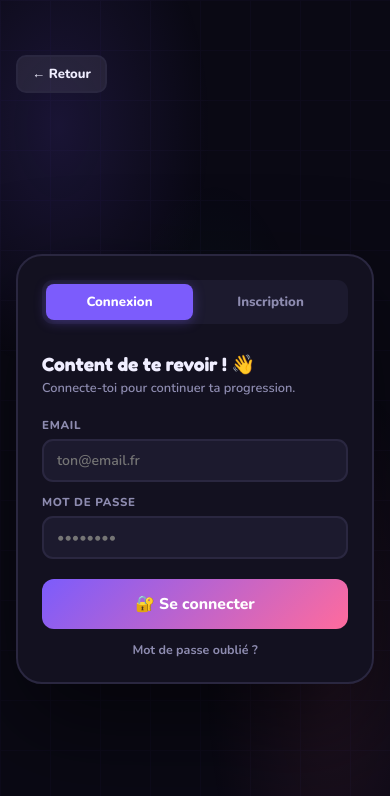
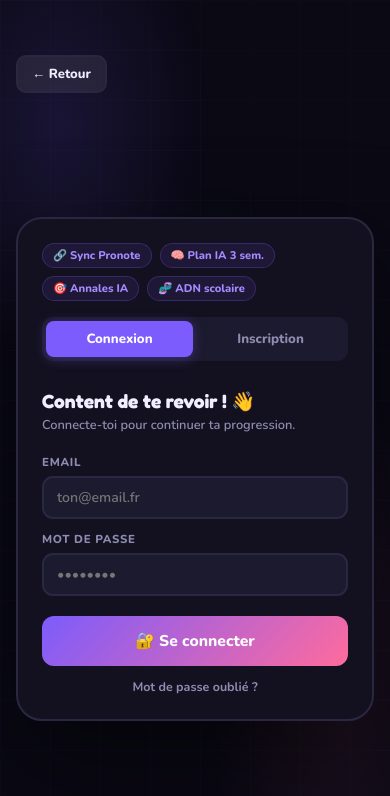
Before and after one commit to oboudri-web/duneia-frontend, a Next.js app: page /auth in a window 390 px wide. Shown: the top 796 px of the page. Built offline with nearby package versions, Linux system fonts and the light colour scheme.

Commit message:
feat: mini features banner on auth mobile

```diff
--- a/app/auth/page.tsx
+++ b/app/auth/page.tsx
@@ -148,6 +148,13 @@ function AuthContent() {
 
         {/* RIGHT */}
         <div className='auth-right' style={{padding:'44px 36px', display:'flex', flexDirection:'column', justifyContent:'center'}}>
+          {/* Mini features - mobile only */}
+          <div className="auth-mobile-features" style={{marginBottom:'16px', display:'flex', gap:'8px', flexWrap:'wrap'}}>
+            {['🔗 Sync Pronote','🧠 Plan IA 3 sem.','🎯 Annales IA','🧬 ADN scolaire'].map(f=>(
+              <div key={f} style={{background:'rgba(124,92,252,0.1)', border:'1px solid rgba(124,92,252,0.25)', borderRadius:'100px', padding:'4px 10px', fontSize:'0.7rem', fontWeight:800, color:'#a48bff'}}>{f}</div>
+            ))}
+          </div>
+
           {/* TABS */}
           <div style={{display:'flex', gap:'4px', background:'#1c1a2e', borderRadius:'11px', padding:'4px', marginBottom:'28px'}}>
             {['login','signup'].map(t => (
```
